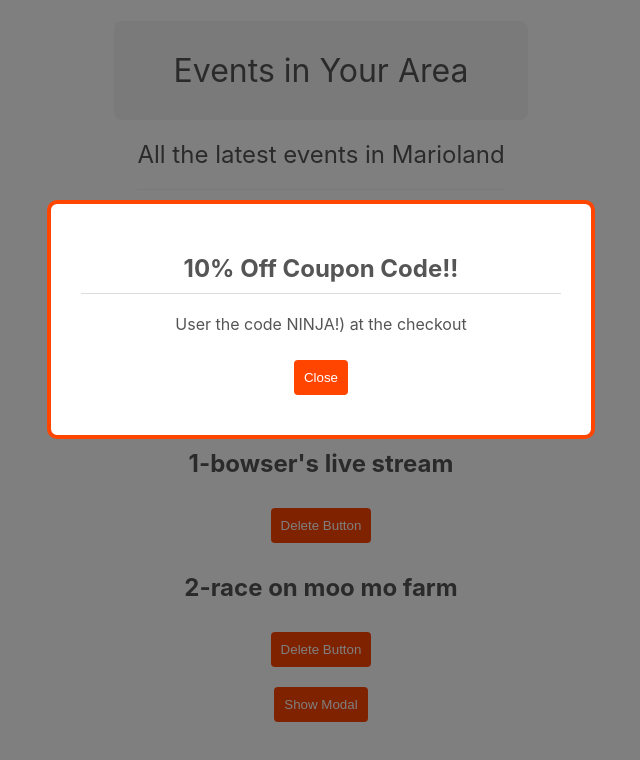
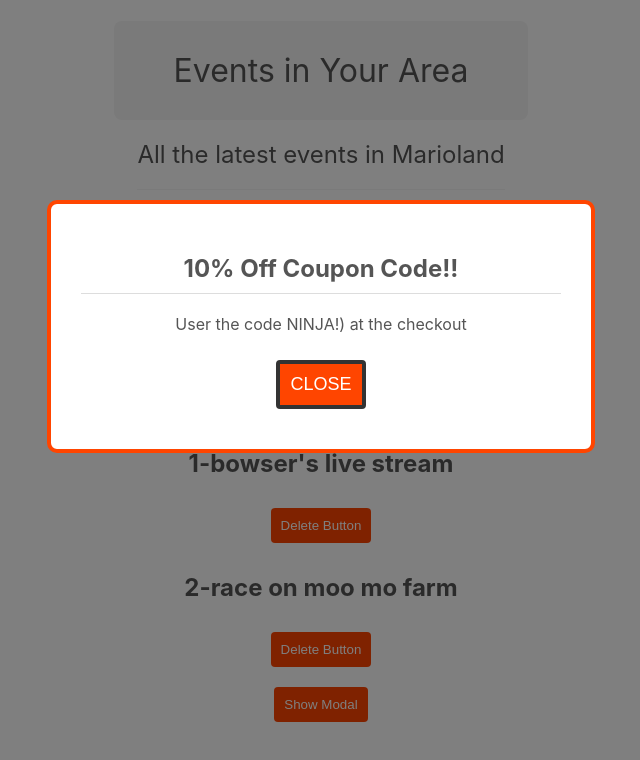
Before and after one commit to akmhmgc/first-react-app, a React (Create React App) app: page / in a window 1280 px wide. Both pictures are taken after a click on the button "Show Modal". Shown: the top 760 px of the page, without its empty margins (319-959 px from the left). Built offline with nearby package versions, Linux system fonts and the light colour scheme; the HTML template or start-up script is replaced by a standard one.

Commit message:
style dynamic css class

```diff
--- a/src/components/Modal.css
+++ b/src/components/Modal.css
@@ -17,3 +17,9 @@
   border-bottom: 1px solid #ddd;
   padding-bottom: 10px;
 }
+
+.modal .sales-btn {
+  border: 4px solid #333;
+  font-size: 18px;
+  text-transform: uppercase;
+}
--- a/src/components/Modal.js
+++ b/src/components/Modal.js
@@ -1,6 +1,6 @@
 import "./Modal.css";
 
-export default function Modal({ children, handleClose, isSalesModal}) {
+export default function Modal({ children, handleClose, isSalesModal }) {
   return (
     <div className="modal-backdrop">
       <div
@@ -12,7 +12,12 @@ export default function Modal({ children, handleClose, isSalesModal}) {
         }}
       >
         {children}
-        <button onClick={handleClose}>Close</button>
+        <button
+          onClick={handleClose}
+          className={isSalesModal ? "sales-btn" : ""}
+        >
+          Close
+        </button>
       </div>
     </div>
   );
```
